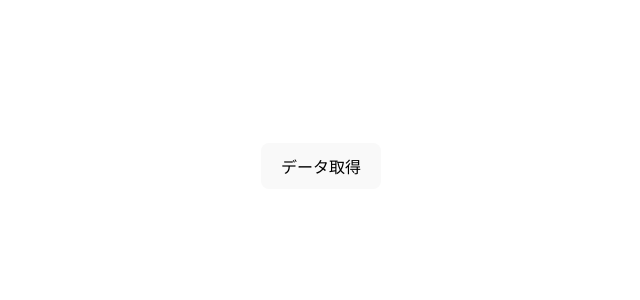
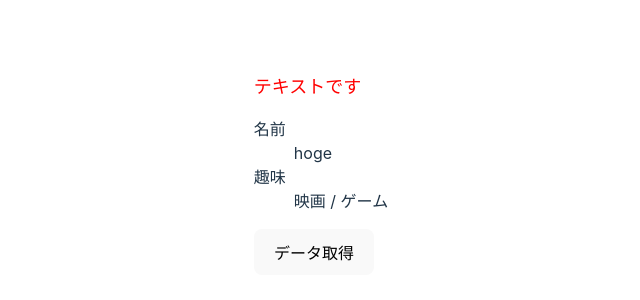
Before and after one commit to yamashita-ki/react-typescript, a React (Vite) app: page / in a window 1280 px wide. Shown: the part 234-534 px from the top of the page, without its empty margins (319-959 px from the left). Built offline with nearby package versions, Linux system fonts and the light colour scheme.

Commit message:
react-typescript
learn how to declare types on Props

```diff
--- a/src/App.tsx
+++ b/src/App.tsx
@@ -1,11 +1,18 @@
+import axios from "axios";
 import { useState } from "react";
 import "./App.css";
-import axios from "axios";
 import { Todo } from "./Todo";
+import { Text } from "./Text";
 import { TodoType } from "./type/TodoType";
+import { UserProfile } from "./UserProfile";
+import { UserType } from "./type/UserType";
 
 function App() {
   const [todos, setTodos] = useState<Array<TodoType>>([]);
+  const user:UserType = {
+    name:"hoge",
+    hobbies : ["映画", "ゲーム"]
+  }
   const onClickFetchData = () => {
     axios
       .get<Array<TodoType>>("https://jsonplaceholder.typicode.com/todos")
@@ -15,6 +22,8 @@ function App() {
   };
   return (
     <div className="App">
+      <Text color="red" fontSize="18px"/>
+      <UserProfile user={user} />
       <button onClick={onClickFetchData}>データ取得</button>
       {todos.map((todo) => (
         <Todo
@@ -22,10 +31,10 @@ function App() {
           title={todo.title}
           userId={todo.userId}
           completed={todo.completed}
-          id={todo.id}
         />
       ))}
     </div>
+
   );
 }
 
--- /dev/null
+++ b/src/Text.tsx
@@ -0,0 +1,11 @@
+import { FC } from "react";
+
+type Props = {
+  color:string;
+  fontSize:string;
+}
+
+export const Text:FC<Props> = (props) => {
+  const { color, fontSize } = props;
+  return <p style={{color, fontSize}}>テキストです</p>;
+};
--- a/src/Todo.tsx
+++ b/src/Todo.tsx
@@ -1,7 +1,7 @@
 import { TodoType } from "./type/TodoType";
 
-export const Todo = (props:TodoType) => {
-  const { title, userId, completed,id } = props;
+export const Todo = (props: Omit<TodoType,"id">) => {
+  const { title, userId, completed } = props;
   const completeMark = completed ? "[完]" : "[未]";
   return <p>{`${completeMark} ${title}(ユーザー:${userId})`}</p>;
 };
--- /dev/null
+++ b/src/UserProfile.tsx
@@ -0,0 +1,18 @@
+import { FC } from "react"
+import { UserType } from "./type/UserType"
+
+type Props = {
+  user:UserType;
+}
+
+export const UserProfile:FC<Props> = (props) => {
+  const {user} = props;
+  return (
+    <dl>
+      <dt>名前</dt>
+      <dd>{user.name}</dd>
+      <dt>趣味</dt>
+      <dd>{user.hobbies?.join(" / ")}</dd>
+    </dl>
+  )
+}
--- /dev/null
+++ b/src/type/UserType.ts
@@ -0,0 +1,4 @@
+export type UserType = {
+  name: string;
+  hobbies?:Array<string>;
+}
```
